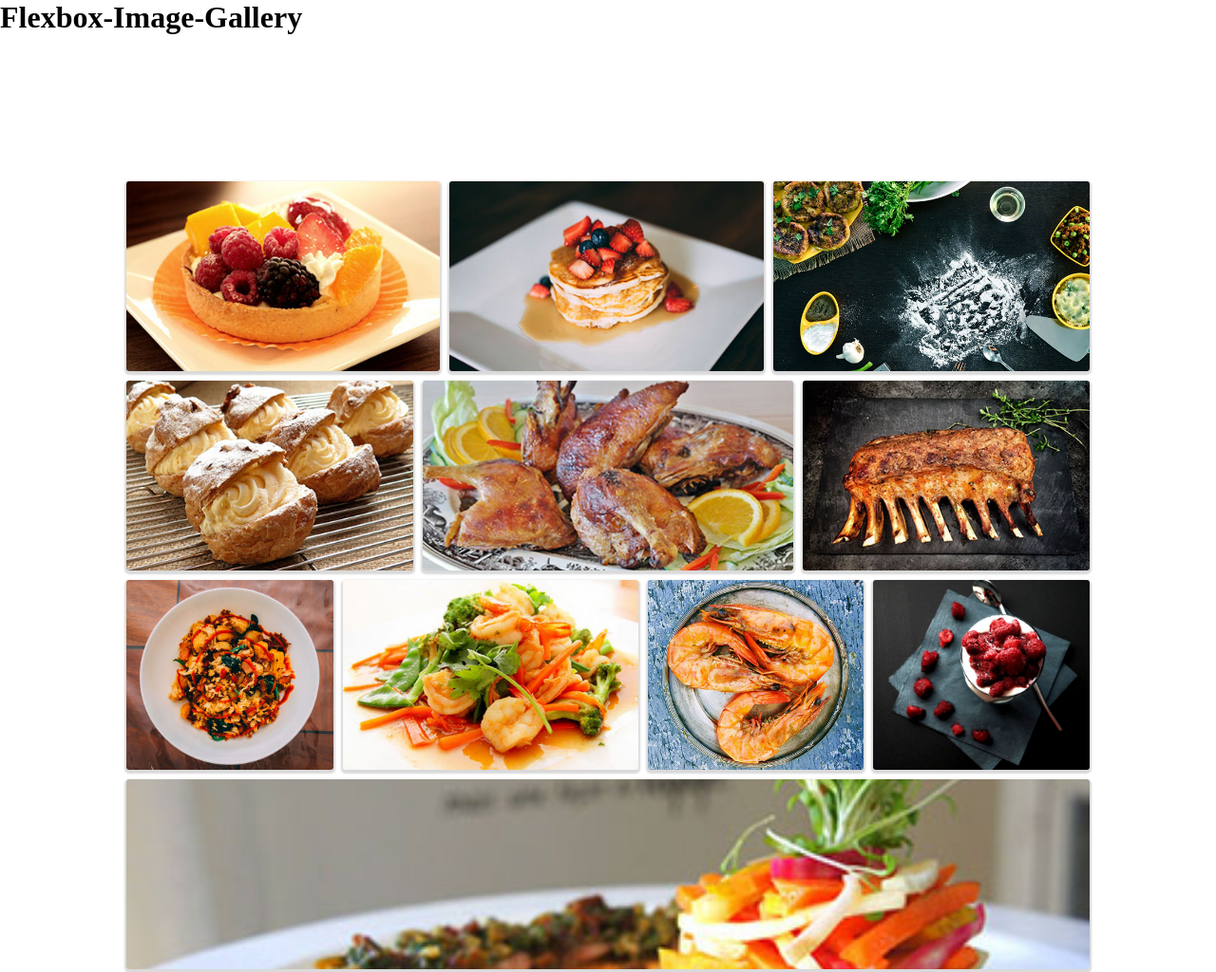
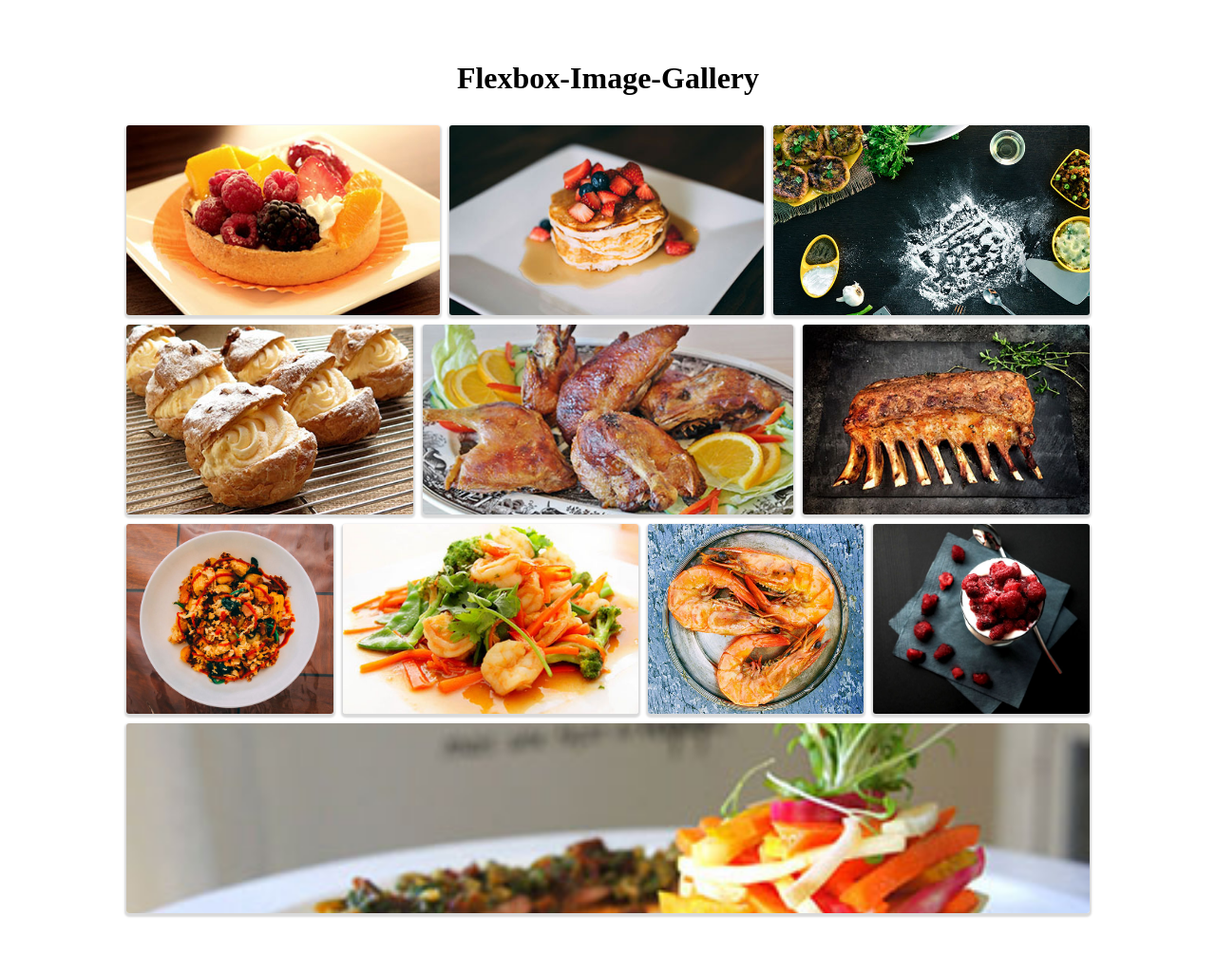
Before and after one commit to utkarsh1810/Image-Galleries, a plain HTML site: page flexbox/index.html in a window 1280 px wide. Shown: the top 1024 px of the page at 95% size. Drawn offline with Linux system fonts and the light colour scheme.

Commit message:
finalizing styling file of flex-image-gallery

```diff
--- a/flexbox/index.css
+++ b/flexbox/index.css
@@ -1,5 +1,11 @@
+h1{
+  text-align: center;
+  padding-top: 5%;
+  margin-bottom: -2%;
+}
+
 .container {
-  padding: 10%;
+  padding: 4% 10% 10% 10%;
   display: flex;
   flex-wrap: wrap;
   /* justify-content: center; */
```
